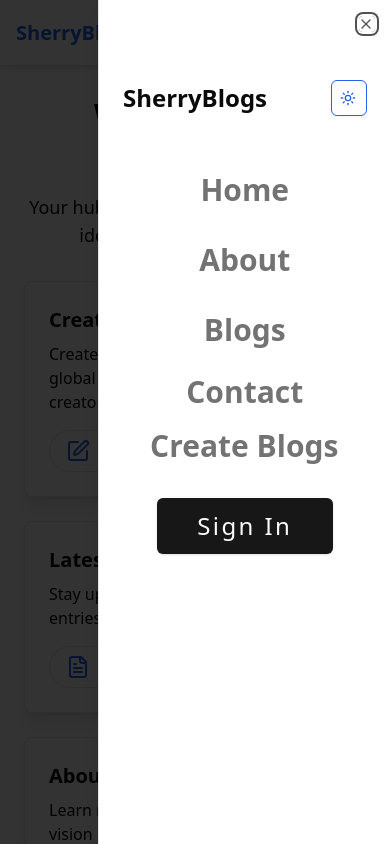
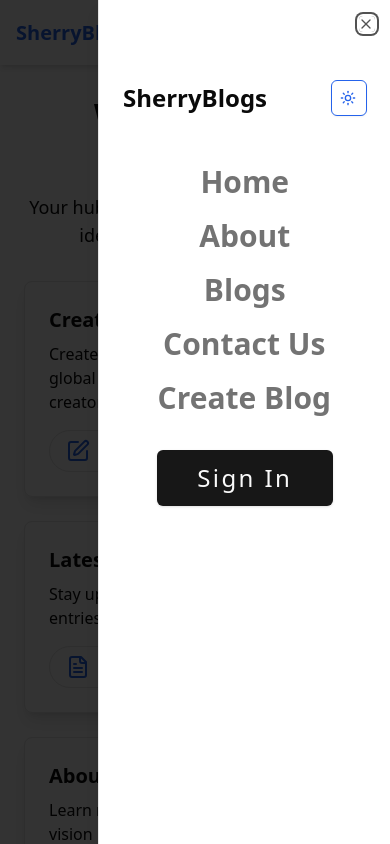
Before and after one commit to Muhammad-Shahr0z/dynamic-blogs, a Next.js app: page / in a window 390 px wide. Both pictures are taken after a click on the button 362 px from the left and 32 px from the top of the page. Shown: the top 844 px of the page. Built offline with nearby package versions, Linux system fonts and the light colour scheme.

Commit message:
Update Header.tsx

```diff
--- a/src/components/Header.tsx
+++ b/src/components/Header.tsx
@@ -87,39 +87,37 @@ const Header = () => {
                 <div className="px-4 pb-3 text-xl font-semibold flex flex-col items-center gap-4 mt-10">
                   <Link
                     href="/"
-                    className="block py-2 text-3xl hover:text-blue-600 border-b-2 border-transparent hover:border-[unset]"
+                    className="block text-3xl hover:text-blue-600 border-b-2 border-transparent hover:border-[unset]"
                   >
                     Home
                   </Link>
                   <Link
                     href="/about"
-                    className="block py-2 text-3xl hover:text-blue-600 border-b-2 border-transparent hover:border-[unset]"
+                    className="block text-3xl hover:text-blue-600 border-b-2 border-transparent hover:border-[unset]"
                   >
                     About
                   </Link>
                   <Link
                     href="/blogs"
-                    className="block py-2 text-3xl  hover:text-blue-600 border-b-2 border-transparent hover:border-[unset]"
+                    className="block text-3xl  hover:text-blue-600 border-b-2 border-transparent hover:border-[unset]"
                   >
                     Blogs
                   </Link>
+
                   <Link
                     href="/contact"
-                    className=" hover:text-blue-600 text-3xl border-b-2 border-transparent hover:border-[unset]"
+                    className="block text-3xl  hover:text-blue-600 border-b-2 border-transparent hover:border-[unset]"
                   >
-                    <span className="flex gap-1 justify-center items-center">
-                      Contact
-                    </span>
+                    Contact Us
+                  </Link>
+                  <Link
+                    href="/input"
+                    className="block text-3xl  hover:text-blue-600 border-b-2 border-transparent hover:border-[unset]"
+                  >
+                  Create Blog
                   </Link>
 
-                  <Link
-                    href="/input"
-                    className=" hover:text-blue-600 text-3xl border-b-2 border-transparent hover:border-[unset]"
-                  >
-                    <span className="flex gap-1 justify-center items-center">
-                 Create Blogs
-                    </span>
-                  </Link>
+
                   <div className="mt-4 space-y-2">
                     <div className="flex gap-4">
                       <Button className="text-2xl w-44 h-14 tracking-widest">Sign In</Button>
```
